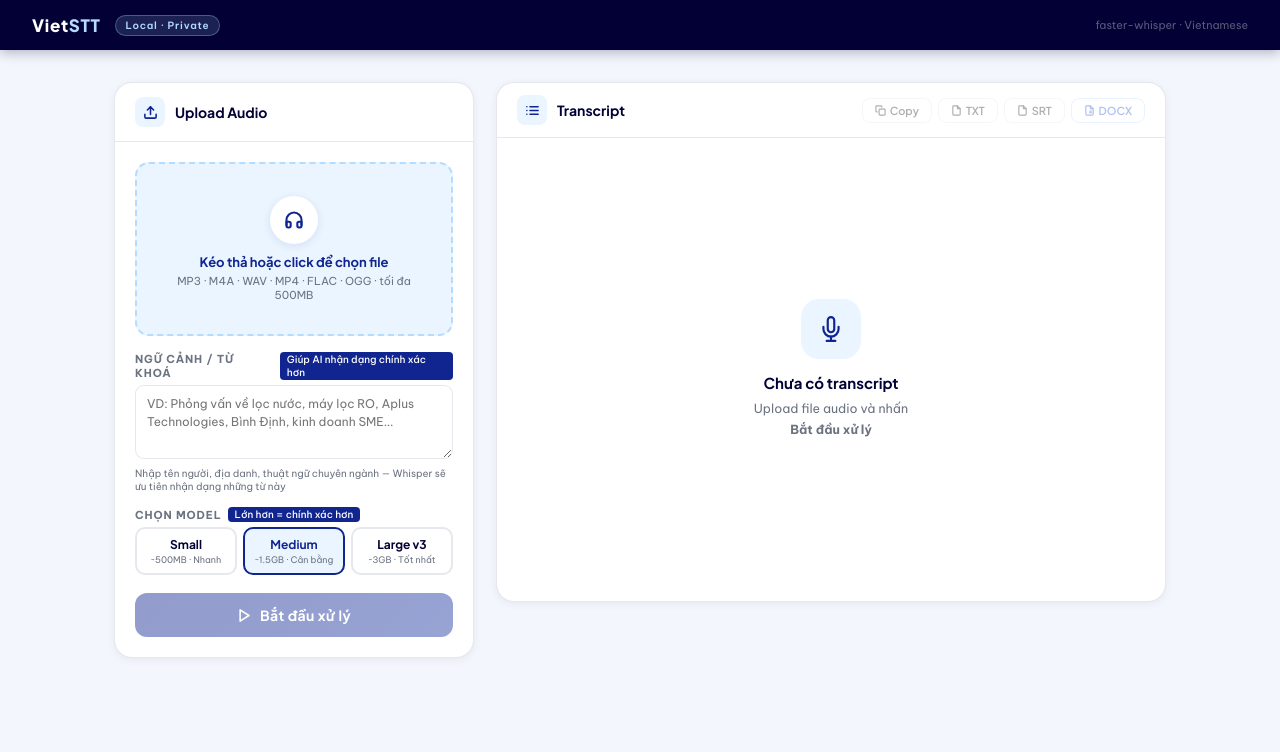
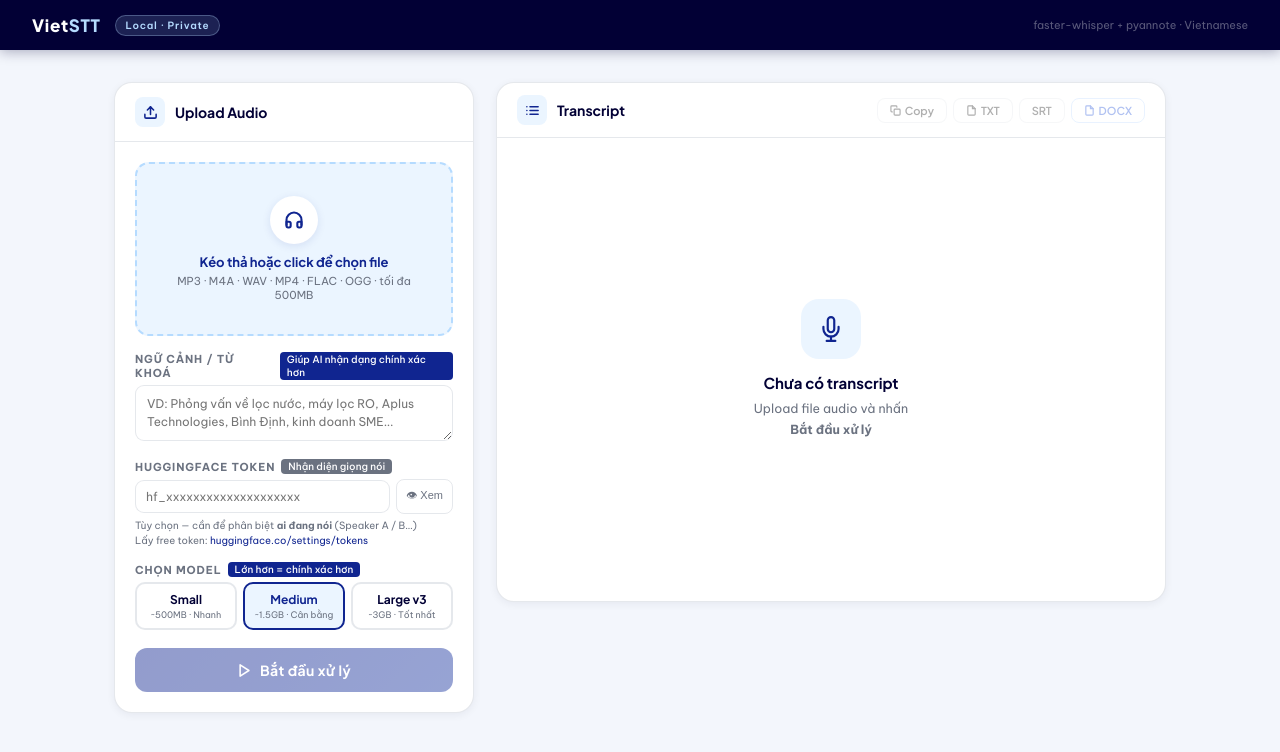
Before and after one commit to yuHM1512/whisper_webapp, a Flask app: page / in a window 1280 px wide. Shown: the top 752 px of the page. Run offline with Flask 3, Linux system fonts and the light colour scheme.

Commit message:
feat: update UI with speaker diarization (HF token + badges)

```diff
--- a/templates/index.html
+++ b/templates/index.html
@@ -64,6 +64,7 @@ body{font-family:var(--fb);background:var(--light);color:var(--text);min-height:
 .settings{margin-top:16px;display:flex;flex-direction:column;gap:14px}
 .s-label{font-size:11px;font-weight:700;color:var(--muted);text-transform:uppercase;letter-spacing:.08em;margin-bottom:5px;display:flex;align-items:center;gap:6px}
 .s-label .tip{font-size:10px;font-weight:500;background:var(--blue);color:var(--white);padding:1px 7px;border-radius:4px;text-transform:none;letter-spacing:0}
+.s-label .tip-opt{font-size:10px;font-weight:500;background:#6B7280;color:var(--white);padding:1px 7px;border-radius:4px;text-transform:none;letter-spacing:0}
 .model-grid{display:grid;grid-template-columns:repeat(3,1fr);gap:6px}
 .mc{border:2px solid var(--border);border-radius:10px;padding:8px 6px;text-align:center;cursor:pointer;transition:.15s;background:var(--white)}
 .mc:hover{border-color:var(--sky)}
@@ -71,6 +72,16 @@ body{font-family:var(--fb);background:var(--light);color:var(--text);min-height:
 .mc-name{font-family:var(--fh);font-size:12px;font-weight:700;color:var(--navy)}
 .mc.active .mc-name{color:var(--blue)}
 .mc-meta{font-size:9px;color:var(--muted);margin-top:2px}
+
+/* HF TOKEN INPUT */
+.hf-row{display:flex;gap:6px;align-items:center}
+.hf-input{flex:1;font-family:var(--fb);font-size:12px;padding:8px 10px;border:1.5px solid var(--border);border-radius:9px;color:var(--text);outline:none;transition:.15s}
+.hf-input:focus{border-color:var(--blue)}
+.hf-toggle{background:none;border:1.5px solid var(--border);border-radius:8px;padding:7px 9px;cursor:pointer;color:var(--muted);font-size:11px;transition:.15s;white-space:nowrap}
+.hf-toggle:hover{border-color:var(--blue);color:var(--blue)}
+.hf-hint{font-size:10px;color:var(--muted);margin-top:4px;line-height:1.5}
+.hf-hint a{color:var(--blue);text-decoration:none}
+.hf-hint a:hover{text-decoration:underline}
 
 /* PROCESS BTN */
 .btn-process{width:100%;margin-top:18px;padding:13px;background:linear-gradient(135deg,var(--blue),var(--blue-m));color:var(--white);font-family:var(--fh);font-weight:700;font-size:14px;border:none;border-radius:12px;cursor:pointer;display:flex;align-items:center;justify-content:center;gap:8px;transition:.2s;letter-spacing:.03em}
@@ -137,7 +167,7 @@ body{font-family:var(--fb);background:var(--light);color:var(--text);min-height:
 <div class="topbar">
   <div class="topbar-logo">Viet<span>STT</span></div>
   <div class="topbar-badge">Local · Private</div>
-  <div class="topbar-right">faster-whisper · Vietnamese</div>
+  <div class="topbar-right">faster-whisper + pyannote · Vietnamese</div>
 </div>
 
 <div class="main">
@@ -175,11 +205,29 @@ body{font-family:var(--fb);background:var(--light);color:var(--text);min-height:
           </div>
 
           <div class="settings">
+            <!-- Domain context -->
             <div>
               <div class="s-label">Ngữ cảnh / Từ khoá <span class="tip">Giúp AI nhận dạng chính xác hơn</span></div>
-              <textarea id="promptInput" rows="3" placeholder="VD: Phỏng vấn về lọc nước, máy lọc RO, Aplus Technologies, Bình Định, kinh doanh SME..." style="width:100%;font-family:var(--fb);font-size:12px;padding:9px 11px;border:1.5px solid var(--border);border-radius:9px;color:var(--text);resize:vertical;outline:none;line-height:1.5"></textarea>
-              <div style="font-size:10px;color:var(--muted);margin-top:4px">Nhập tên người, địa danh, thuật ngữ chuyên ngành — Whisper sẽ ưu tiên nhận dạng những từ này</div>
+              <textarea id="promptInput" rows="2" placeholder="VD: Phỏng vấn về lọc nước, máy lọc RO, Aplus Technologies, Bình Định, kinh doanh SME..." style="width:100%;font-family:var(--fb);font-size:12px;padding:9px 11px;border:1.5px solid var(--border);border-radius:9px;color:var(--text);resize:vertical;outline:none;line-height:1.5"></textarea>
             </div>
+
+            <!-- HF Token (diarization) -->
+            <div>
+              <div class="s-label">
+                HuggingFace Token
+                <span class="tip-opt">Nhận diện giọng nói</span>
+              </div>
+              <div class="hf-row">
+                <input type="password" id="hfToken" class="hf-input" placeholder="hf_xxxxxxxxxxxxxxxxxxxx">
+                <button class="hf-toggle" onclick="toggleToken()">👁 Xem</button>
+              </div>
+              <div class="hf-hint">
+                Tùy chọn — cần để phân biệt <strong>ai đang nói</strong> (Speaker A / B…)<br>
+                Lấy free token: <a href="https://huggingface.co/settings/tokens" target="_blank">huggingface.co/settings/tokens</a>
+              </div>
+            </div>
+
+            <!-- Model -->
             <div>
               <div class="s-label">Chọn model <span class="tip">Lớn hơn = chính xác hơn</span></div>
               <div class="model-grid">
@@ -226,15 +274,17 @@ body{font-family:var(--fb);background:var(--light);color:var(--text);min-height:
             <svg width="11" height="11" viewBox="0 0 24 24" fill="none" stroke="currentColor" stroke-width="2.5" stroke-linecap="round" stroke-linejoin="round"><path d="M14 2H6a2 2 0 0 0-2 2v16a2 2 0 0 0 2 2h12a2 2 0 0 0 2-2V8z"/><polyline points="14 2 14 8 20 8"/></svg>
             TXT
           </button>
-          <button class="btn-sm" id="btnSrt" disabled onclick="exportSrt()">
+          <button class="btn-sm" id="btnSrt" disabled onclick="exportSrt()">SRT</button>
+          <button class="btn-sm" id="btnDocx" disabled onclick="exportDocx()" style="color:#1D4ED8;border-color:#BFDBFE">
             <svg width="11" height="11" viewBox="0 0 24 24" fill="none" stroke="currentColor" stroke-width="2.5" stroke-linecap="round" stroke-linejoin="round"><path d="M14 2H6a2 2 0 0 0-2 2v16a2 2 0 0 0 2 2h12a2 2 0 0 0 2-2V8z"/><polyline points="14 2 14 8 20 8"/></svg>
-            SRT
-          </button>
-          <button class="btn-sm" id="btnDocx" disabled onclick="exportDocx()" style="color:#1D4ED8;border-color:#BFDBFE">
-            <svg width="11" height="11" viewBox="0 0 24 24" fill="none" stroke="currentColor" stroke-width="2.5" stroke-linecap="round" stroke-linejoin="round"><path d="M14 2H6a2 2 0 0 0-2 2v16a2 2 0 0 0 2 2h12a2 2 0 0 0 2-2V8z"/><polyline points="14 2 14 8 20 8"/><polyline points="17 13 13 13 13 17"/><polyline points="17 17 13 17"/></svg>
             DOCX
           </button>
         </div>
+      </div>
+
+      <!-- Speaker legend -->
+      <div class="spk-legend" id="spkLegend">
+        <span class="sl-label">Giọng nói:</span>
       </div>
 
       <!-- Empty -->
@@ -259,7 +310,7 @@ body{font-family:var(--fb);background:var(--light);color:var(--text);min-height:
       <div class="stats-bar" id="statsBar">
         <div class="st-item"><strong id="stSegs">0</strong> đoạn</div>
         <div class="st-item"><strong id="stDur">—</strong> phút audio</div>
-        <div class="st-item" id="stLang" style="display:none">Ngôn ngữ: <strong>vi</strong></div>
+        <div class="st-item" id="stSpk" style="display:none"><strong id="stSpkN">—</strong> người nói</div>
       </div>
     </div>
 
@@ -271,10 +322,20 @@ body{font-family:var(--fb);background:var(--light);color:var(--text);min-height:
 <script>
 let selectedFile = null, currentModel = 'medium'
 let uploadedPath = null, taskId = null, segments = []
-let busy = false
+let busy = false, hasDiarization = false
+
+// Speaker color palette (matches CSS .spk-X)
+const SPK_CLASSES = ['spk-A','spk-B','spk-C','spk-D','spk-E','spk-F','spk-G','spk-other']
+const SPK_COLORS  = ['#DBEAFE','#FEE2E2','#D1FAE5','#FEF3C7','#EDE9FE','#CFFAFE','#FCE7F3','#F3F4F6']
+const SPK_TEXT    = ['#1D4ED8','#DC2626','#059669','#D97706','#7C3AED','#0891B2','#BE185D','#374151']
+
+function spkClass(label) {
+  const idx = label === '?' ? 7 : label.charCodeAt(0) - 65
+  return SPK_CLASSES[Math.min(idx, 7)]
+}
 
 // ── FILE ──────────────────────────────────
-const fileInput = document.getElementById('fileInput')
+const fileInput  = document.getElementById('fileInput')
 const uploadZone = document.getElementById('uploadZone')
 
 fileInput.addEventListener('change', e => { if(e.target.files[0]) pickFile(e.target.files[0]) })
@@ -297,6 +358,12 @@ function clearFile() {
 }
 function fmtSize(b) { return b < 1048576 ? (b/1024).toFixed(1)+' KB' : (b/1048576).toFixed(1)+' MB' }
 
+// ── TOKEN TOGGLE ──────────────────────────
+function toggleToken() {
+  const inp = document.getElementById('hfToken')
+  inp.type = inp.type === 'password' ? 'text' : 'password'
+}
+
 // ── MODEL ─────────────────────────────────
 function selectModel(m) {
   currentModel = m
@@ -306,35 +373,42 @@ function selectModel(m) {
 // ── PROCESS ───────────────────────────────
 async function startProcess() {
   if (!selectedFile || busy) return
-  busy = true; segments = []
+  busy = true; segments = []; hasDiarization = false
 
-  // Reset UI
   document.getElementById('emptyState').style.display = 'none'
   document.getElementById('tlBody').style.display = 'block'
   document.getElementById('tlList').innerHTML = ''
   document.getElementById('tlTyping').style.display = 'flex'
   document.getElementById('statsBar').classList.remove('show')
+  document.getElementById('spkLegend').classList.remove('show')
+  document.getElementById('spkLegend').innerHTML = '<span class="sl-label">Giọng nói:</span>'
+  document.getElementById('stSpk').style.display = 'none'
   setBusy(true)
   setMsg('Đang upload...')
   document.getElementById('progWrap').classList.add('show')
   ;['btnCopy','btnTxt','btnSrt','btnDocx'].forEach(id => document.getElementById(id).disabled = true)
 
+  const hfToken = document.getElementById('hfToken').value.trim()
+
   try {
-    // Upload
     const fd = new FormData(); fd.append('file', selectedFile)
     const up = await fetch('/upload', {method:'POST', body:fd}).then(r=>r.json())
     if (up.error) throw new Error(up.error)
     taskId = up.task_id; uploadedPath = up.path
     setMsg('Upload xong. Đang bắt đầu transcribe...')
 
-    // Start
     const tr = await fetch('/transcribe', {
       method:'POST', headers:{'Content-Type':'application/json'},
-      body: JSON.stringify({task_id: taskId, path: uploadedPath, model: currentModel, initial_prompt: document.getElementById('promptInput').value.trim()})
+      body: JSON.stringify({
+        task_id: taskId, path: uploadedPath,
+        model: currentModel,
+        initial_prompt: document.getElementById('promptInput').value.trim(),
+        hf_token: hfToken,
+      })
     }).then(r=>r.json())
     if (tr.error) throw new Error(tr.error)
+    hasDiarization = tr.diarization
 
-    // Stream
     const es = new EventSource(`/stream/${taskId}`)
     es.onmessage = e => { const m = JSON.parse(e.data); onSSE(m, es) }
     es.onerror = () => { es.close(); done(false) }
@@ -343,23 +417,39 @@ async function startProcess() {
 }
 
 function onSSE(msg, es) {
-  if (msg.type==='status') {
+  if (msg.type === 'status') {
     setMsg(msg.msg)
-  } else if (msg.type==='info') {
+  } else if (msg.type === 'info') {
     document.getElementById('stDur').textContent = (msg.duration/60).toFixed(1)
     setMsg(`Đang transcribe ${(msg.duration/60).toFixed(1)} phút audio...`)
-  } else if (msg.type==='segment') {
+  } else if (msg.type === 'segment') {
     document.getElementById('tlTyping').style.display = 'none'
-    segments.push(msg)
+    segments.push({idx: msg.idx, start: msg.start, end: msg.end, text: msg.text})
     addRow(msg)
     document.getElementById('stSegs').textContent = segments.length
-  } else if (msg.type==='done') {
+  } else if (msg.type === 'done') {
+    document.getElementById('tlTyping').style.display = 'none'
+    if (hasDiarization) {
+      setMsg('✅ Transcribe xong! Đang nhận diện giọng nói...')
+      document.getElementById('tlTyping').style.display = 'flex'
+    } else {
+      setMsg(`Hoàn thành — ${msg.total} đoạn`)
+      done(true)
+      es.close()
+      toast(`✓ Xong! ${msg.total} đoạn`)
+    }
+  } else if (msg.type === 'speakers') {
+    document.getElementById('tlTyping').style.display = 'none'
+    applyDiarization(msg.assignments, msg.count)
+    done(true)
     es.close()
+    toast(`✓ Xong! ${segments.length} đoạn · ${msg.count} người nói`)
+  } else if (msg.type === 'dia_error') {
     document.getElementById('tlTyping').style.display = 'none'
-    setMsg(`Hoàn thành — ${msg.total} đoạn`)
+    toast('⚠️ Diarization lỗi: ' + msg.msg)
     done(true)
-    toast(`✓ Xong! ${msg.total} đoạn văn bản`)
-  } else if (msg.type==='error') {
+    es.close()
+  } else if (msg.type === 'error') {
     es.close(); toast('Lỗi: '+msg.msg); done(false)
   }
 }
@@ -367,14 +457,48 @@ function onSSE(msg, es) {
 function addRow(seg) {
   const row = document.createElement('div')
   row.className = 'tl-row'
+  row.dataset.idx = seg.idx
   row.innerHTML = `
     <div class="tl-time">
       <div class="t-start">${fmt(seg.start)}</div>
       <div class="t-end">${fmt(seg.end)}</div>
     </div>
+    <div class="tl-spk" id="spk-${seg.idx}"></div>
     <div class="tl-text">${seg.text}</div>`
   document.getElementById('tlList').appendChild(row)
   row.scrollIntoView({behavior:'smooth', block:'end'})
+}
+
+function applyDiarization(assignments, count) {
+  // Update each row with speaker badge
+  const seen = {}
+  Object.entries(assignments).forEach(([idxStr, label]) => {
+    const idx = parseInt(idxStr)
+    const spkEl = document.getElementById(`spk-${idx}`)
+    if (spkEl) {
+      spkEl.textContent = label
+      spkEl.className = `tl-spk show ${spkClass(label)}`
+    }
+    if (segments[idx]) segments[idx].speaker = label
+    if (!seen[label]) seen[label] = true
+  })
+
+  // Build legend
+  const legend = document.getElementById('spkLegend')
+  legend.innerHTML = '<span class="sl-label">Giọng nói:</span>'
+  Object.keys(seen).sort().forEach(label => {
+    const cls = spkClass(label)
+    const chip = document.createElement('div')
+    chip.className = 'sl-chip'
+    chip.innerHTML = `<div class="sl-dot ${cls}">${label}</div> Speaker ${label}`
+    legend.appendChild(chip)
+  })
+  legend.classList.add('show')
+
+  // Stats
+  const stSpk = document.getElementById('stSpk')
+  document.getElementById('stSpkN').textContent = count
+  stSpk.style.display = 'block'
 }
 
 function done(ok) {
@@ -399,15 +523,21 @@ function setBusy(b) {
 
 // ── EXPORT ────────────────────────────────
 function copyText() {
-  const t = segments.map(s=>`[${fmt(s.start)}] ${s.text}`).join('\n')
+  const t = segments.map(s => {
+    const spk = s.speaker ? `[${s.speaker}] ` : ''
+    return `${spk}[${fmt(s.start)}] ${s.text}`
+  }).join('\n')
   navigator.clipboard.writeText(t).then(()=>toast('Đã copy!'))
 }
 function exportTxt() {
-  const t = segments.map(s=>`[${fmt(s.start)} → ${fmt(s.end)}]\n${s.text}`).join('\n\n')
+  const t = segments.map(s => {
+    const spk = s.speaker ? `[${s.speaker}] ` : ''
+    return `${spk}[${fmt(s.start)} → ${fmt(s.end)}]\n${s.text}`
+  }).join('\n\n')
   dl('transcript.txt', t)
 }
 function exportSrt() {
-  const t = segments.map((s,i)=>`${i+1}\n${srt(s.start)} --> ${srt(s.end)}\n${s.text}`).join('\n\n')
+  const t = segments.map((s,i)=>`${i+1}\n${srt(s.start)} --> ${srt(s.end)}\n${s.speaker ? '['+s.speaker+'] ' : ''}${s.text}`).join('\n\n')
   dl('transcript.srt', t)
 }
 function dl(name, content) {
```
Also changed, not shown: other parts of templates/index.html (+23 -3 lines).
